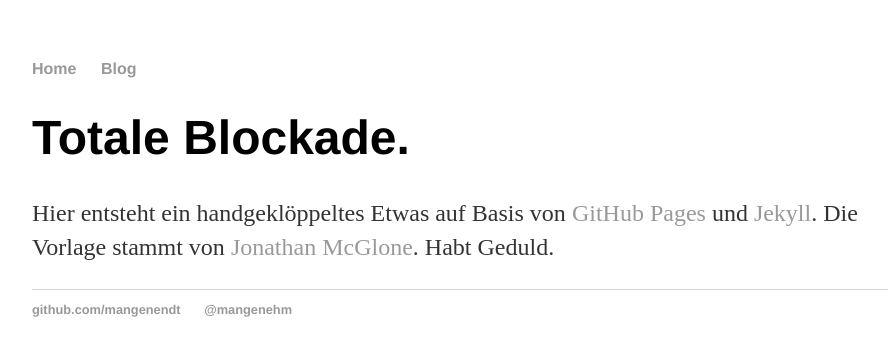
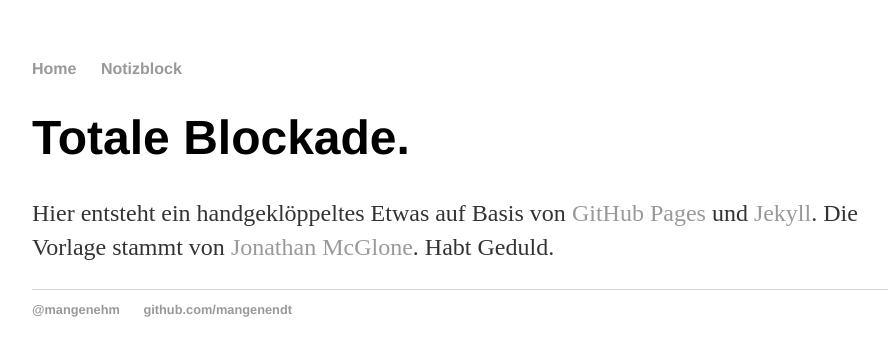
Before and after one commit to mangenendt/mangenendt.github.io, a Jekyll site: the page built from index.html, in a window 1280 px wide. Shown: the top 356 px of the page, without its empty margins (160-1048 px from the left). Built offline with Jekyll 4.4.1, drawn with Linux system fonts in a browser that asks for light colours.

Commit message:
Update default.html
changed order of footer links, new name for "Blog" in header navigation

```diff
--- a/_layouts/default.html
+++ b/_layouts/default.html
@@ -11,7 +11,7 @@
         		<li><a href="/">Home</a></li>
 	        	<!-- <li><a href="/about">About</a></li> -->
         		<!-- <li><a href="/cv">CV</a></li> -->
-        		<li><a href="/blog">Blog</a></li>
+        		<li><a href="/blog">Notizblock</a></li>
     		</ul>
 		</nav>
 		<div class="container">
@@ -21,9 +21,9 @@
 		</div><!-- /.container -->
 		<footer>
     		<ul>
-        		<li><a href="https://github.com/mangenendt">github.com/mangenendt</a></li>
         		<li><a href="https://twitter.com/mangenehm">@mangenehm</a></li>
-			</ul>
+			<li><a href="https://github.com/mangenendt">github.com/mangenendt</a></li>
+        	</ul>
 		</footer>
 	</body>
 </html>
```
